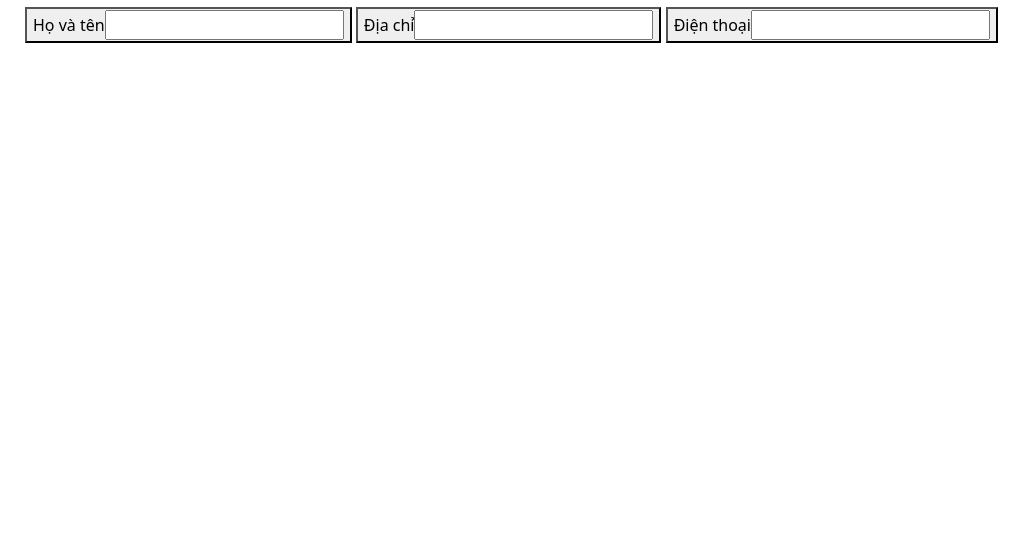
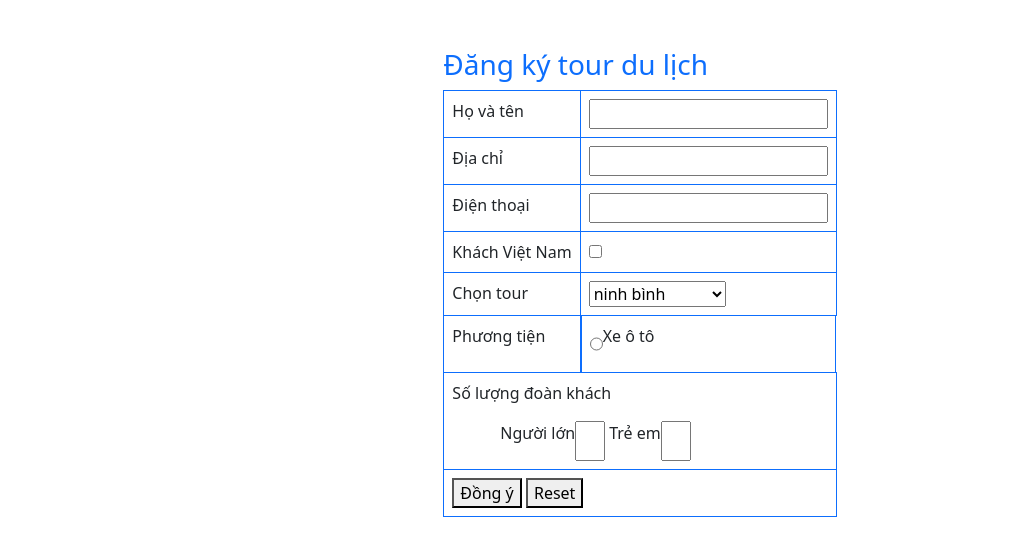
Before and after one commit to vuxuanson232/tour-du-l-ch, a plain HTML site: page booking.html in a window 1280 px wide. Shown: the whole page, without its empty margins (0-1036 px from the left). Drawn offline with nearby package versions, Linux system fonts and the light colour scheme.

Commit message:
Update booking.html

```diff
--- a/booking.html
+++ b/booking.html
@@ -1,24 +1,82 @@
-<!doctype html>
+<!DOCTYPE html>
 <html lang="en">
-  <head>
+<head>
+    <meta charset="UTF-8">
+    <meta http-equiv="X-UA-Compatible" content="IE=edge">
+    <meta name="viewport" content="width=device-width, initial-scale=1.0">
+    <title>Đăng ký Du Lịch</title>
+    <link rel="stylesheet" href="./css/booking.css">
+    <link href="https://cdn.jsdelivr.net/npm/bootstrap@5.1.3/dist/css/bootstrap.min.css" rel="stylesheet" integrity="sha384-1BmE4kWBq78iYhFldvKuhfTAU6auU8tT94WrHftjDbrCEXSU1oBoqyl2QvZ6jIW3" crossorigin="anonymous">
+</head>
+<body>
 
-    <meta charset="utf-8">
-    <meta name="viewport" content="width=device-width, initial-scale=1">
+    <div class="container d-flex justify-content-center align-items-center mb-5">
+        <form action="" class="mt-5">
+            <h3 class="text-primary">Đăng ký tour du lịch</h3>
+             <table class="table table-bordered border-primary">
+                <tr>
+                    <td>Họ và tên</td>
+                    <td>
+                        <input type="text">
+                    </td>
+                </tr>
+                <tr>
+                    <td>Địa chỉ</td>
+                    <td>
+                        <input type="text">
+                    </td>
+                </tr>
+                <tr>
+                    <td>Điện thoại</td>
+                    <td>
+                        <input type="text">
+                    </td>
+                </tr>
+                <tr>
+                    <td>Khách Việt Nam</td>
+                    <td>
+                        <input type="checkbox">
+                    </td>
+                </tr>
+                <tr>
+                    <td>Chọn tour</td>
+                    <td>
+                        <select name="tour" id="tour">
+                            <option value="HN">ninh bình</option>
+                            <option value="HN">Hà Nội</option>
+                            <option value="HG">Hà Giang</option>
+                            <option value="HCM">Tp.Hồ Chí Minh</option>
+                        </select>
+                    </td>
+                </tr>
+                <tr>
+                    <td>Phương tiện</td>
+                    <td class="d-flex">
 
+                        <input type="radio">
+                        <p>Xe ô tô</p>
+                    </td>
+                </tr>
+                <tr>
+                    <td colspan="2">
+                        <p>Số lượng đoàn khách</p>
+                        <div class="d-flex ms-5">
+                            <p  >Người lớn</p><input class="me-1" type="number" style="width: 30px;">
+                            <p>Trẻ em</p><input type="number" style="width: 30px;">
+                        </div>
+                    </td>
+                </tr>
+                <tr>
+                    <td colspan="2">
+                        <button>Đồng ý</button>
+                        <button>Reset</button>
+                    </td>
+                </tr>
+                <tr>
+                </tr>
+          </table>
+        </form>
 
-    <link href="https://cdn.jsdelivr.net/npm/bootstrap@5.1.3/dist/css/bootstrap.min.css" rel="stylesheet" integrity="sha384-1BmE4kWBq78iYhFldvKuhfTAU6auU8tT94WrHftjDbrCEXSU1oBoqyl2QvZ6jIW3" crossorigin="anonymous">
-    <link rel="stylesheet" href="https://cdn.jsdelivr.net/npm/bootstrap-icons@1.7.2/font/bootstrap-icons.css">
-    <link rel="stylesheet" href="css/booking.css">
-    <title>TOUR DU LỊCH</title>
-  </head>
-<body>
-    <div class="container-fluid">
-        <div class="btn">
-            <button>Họ và tên<input type="text" id="myInput" placeholder=""></button>
-            <button>Địa chỉ<input type="text" id="myInput" placeholder=""></button>
-            <button>Điện thoại<input type="text" id="myInput" placeholder=""></button>
-
-        </div>
     </div>
 </body>
 </html>
```
